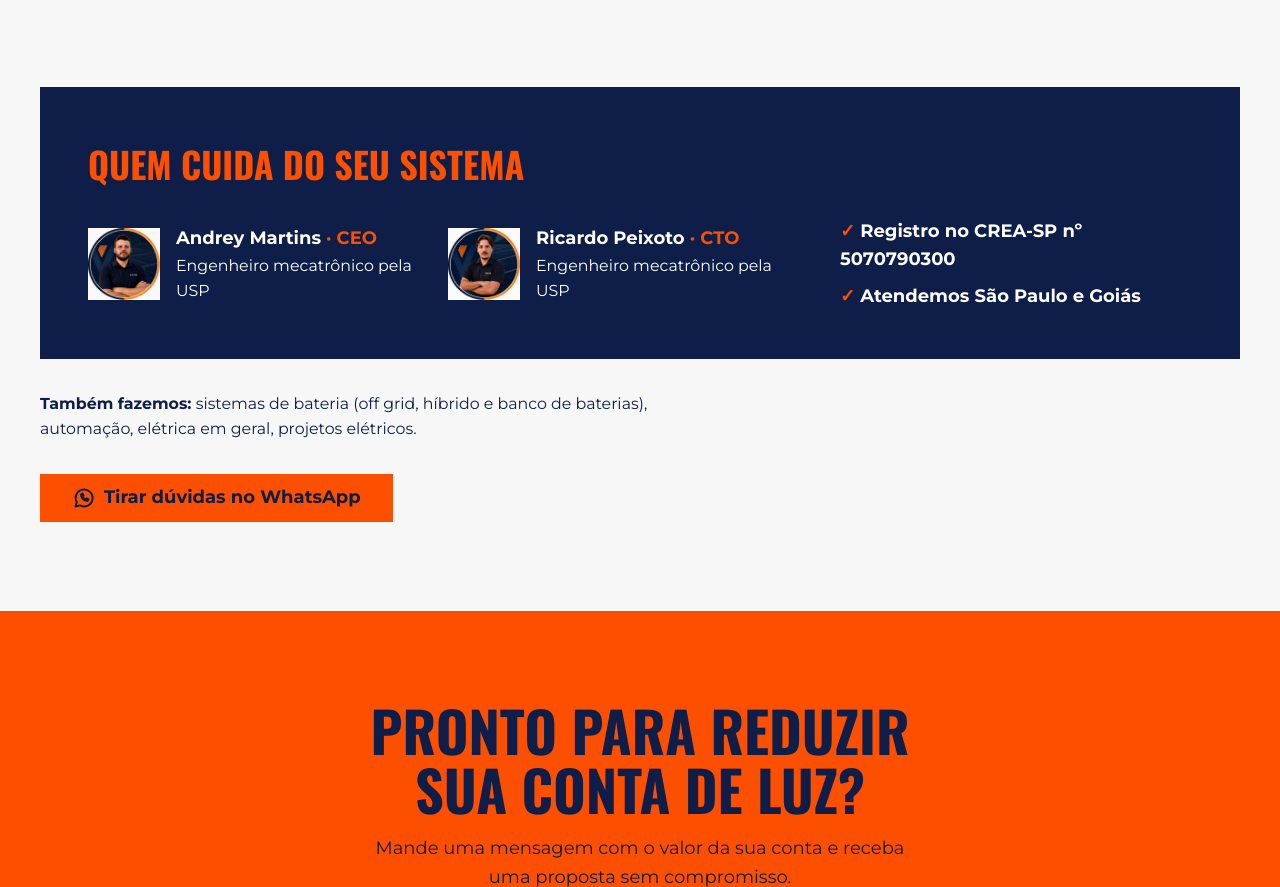
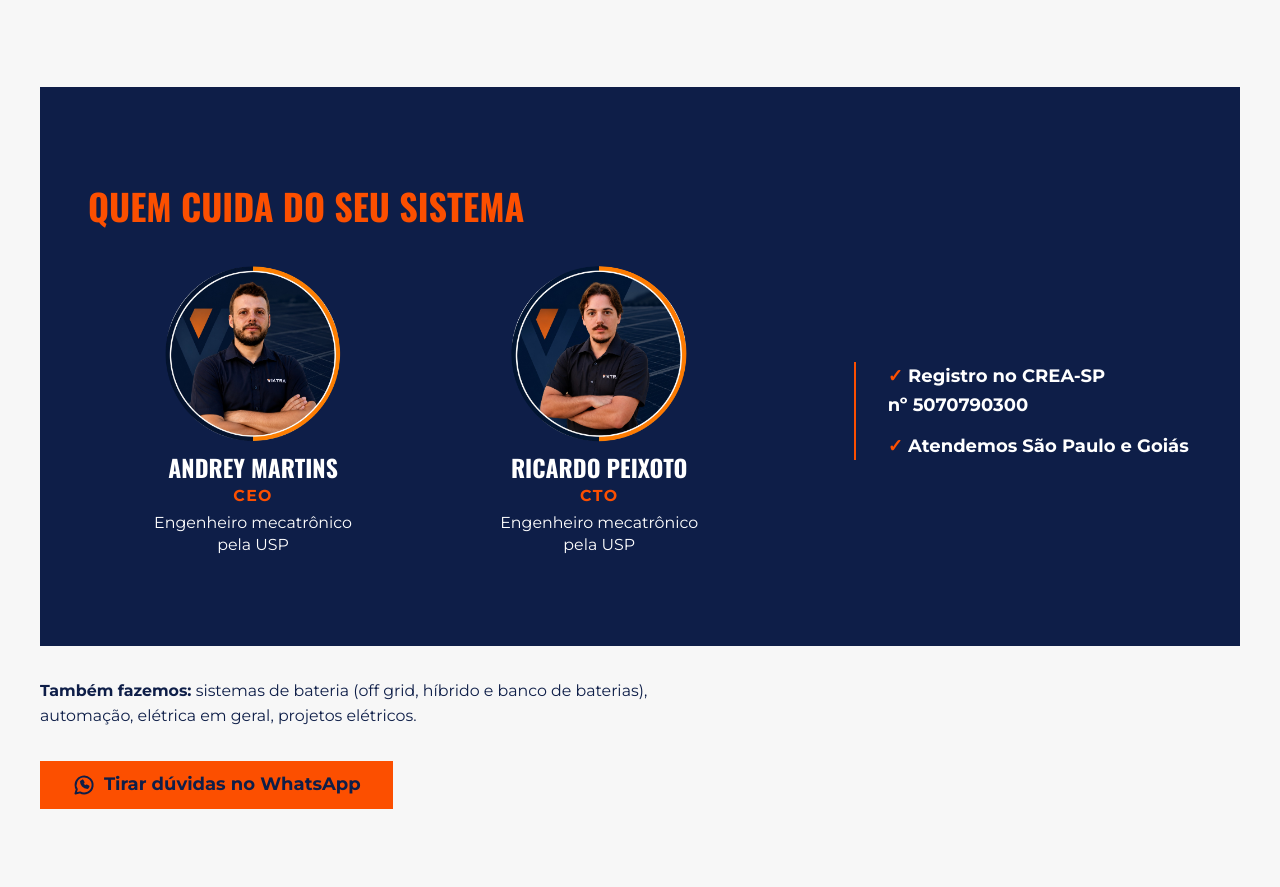
Before and after one commit to Viktra-Engenharia/viktra-monorepo, an Astro site: page / in a window 1280 px wide. Shown: the part 2958-3845 px from the top of the page. Built offline with nearby package versions, Linux system fonts and the light colour scheme; Astro itself is replaced by a stand-in of ours.

Commit message:
style: feature new founder portraits in credibility block
Co-Authored-By: Claude Opus 5.5 <noreply@anthropic.com>

```diff
--- a/src/components/AfterSales.astro
+++ b/src/components/AfterSales.astro
@@ -110,26 +110,25 @@ const lastItemIndex = afterSalesItems.length - 1;
                 <Image
                   class="after-sales__founder-photo"
                   src={founder.photo}
-                  alt=""
-                  width={72}
-                  height={72}
+                  alt={`Foto de ${founder.name}`}
+                  width={176}
+                  height={176}
                   densities={[1, 2]}
                   format="webp"
                   loading="lazy"
                 />
               )}
-              <div>
-                <p class="after-sales__founder-name">
-                  {founder.name} <span class="after-sales__founder-role">· {founder.role}</span>
-                </p>
-                <p class="after-sales__founder-education">{founder.education}</p>
-              </div>
+              <p class="after-sales__founder-name">{founder.name}</p>
+              <p class="after-sales__founder-role">{founder.role}</p>
+              <p class="after-sales__founder-education">{founder.education}</p>
             </li>
           ))
         }
       </ul>
       <ul class="after-sales__facts">
-        <li>Registro no CREA-SP nº {site.legal.creaSp}</li>
+        <li>
+          Registro no CREA-SP <span class="after-sales__nowrap">nº {site.legal.creaSp}</span>
+        </li>
         <li>Atendemos São Paulo e Goiás</li>
         {yearsInBusiness && <li>{yearsInBusiness} anos de mercado</li>}
       </ul>
@@ -240,9 +239,9 @@ const lastItemIndex = afterSalesItems.length - 1;
 
   .after-sales__trust {
     display: grid;
-    gap: var(--space-5);
+    gap: var(--space-6);
     margin-top: var(--space-8);
-    padding: var(--space-6) var(--space-5);
+    padding: var(--space-7) var(--space-5);
     background-color: var(--color-navy);
     color: var(--color-white);
   }
@@ -252,12 +251,14 @@ const lastItemIndex = afterSalesItems.length - 1;
     color: var(--color-orange);
     font-family: var(--font-heading);
     font-size: var(--text-xl);
+    text-align: center;
     text-transform: uppercase;
   }
 
   .after-sales__founders {
     display: grid;
-    gap: var(--space-4);
+    grid-template-columns: repeat(2, minmax(0, 1fr));
+    gap: var(--space-5) var(--space-4);
     margin: 0;
     padding: 0;
     list-style: none;
@@ -266,40 +267,58 @@ const lastItemIndex = afterSalesItems.length - 1;
   .after-sales__founder {
     display: flex;
     align-items: center;
-    gap: var(--space-4);
+    flex-direction: column;
+    text-align: center;
   }
 
+  /* Portraits are already circular (brand ring baked in); radius just trims edge halos. */
   .after-sales__founder-photo {
-    width: 4.5rem;
-    height: 4.5rem;
-    flex: 0 0 auto;
-    object-fit: cover;
+    width: min(100%, 8rem);
+    height: auto;
+    aspect-ratio: 1;
+    margin-bottom: var(--space-3);
+    border-radius: 50%;
   }
 
   .after-sales__founder-name,
+  .after-sales__founder-role,
   .after-sales__founder-education {
     margin: 0;
   }
 
   .after-sales__founder-name {
-    font-weight: 700;
+    font-family: var(--font-heading);
+    font-size: var(--text-lg);
+    line-height: 1.2;
+    text-transform: uppercase;
   }
 
   .after-sales__founder-role {
     color: var(--color-orange);
+    font-size: var(--text-sm);
+    font-weight: 700;
+    letter-spacing: 0.08em;
   }
 
   .after-sales__founder-education {
+    max-width: 22ch;
+    margin-top: var(--space-1);
     font-size: var(--text-sm);
+    line-height: 1.4;
   }
 
   .after-sales__facts {
     display: grid;
-    gap: var(--space-2);
+    gap: var(--space-3);
     margin: 0;
-    padding: 0;
+    padding: var(--space-5) 0 0;
+    border-top: 2px solid var(--color-orange);
     list-style: none;
     font-weight: 700;
+  }
+
+  .after-sales__nowrap {
+    white-space: nowrap;
   }
 
   .after-sales__facts li::before {
@@ -334,16 +353,23 @@ const lastItemIndex = afterSalesItems.length - 1;
     .after-sales__trust {
       grid-template-columns: 2fr 1fr;
       align-items: center;
-      gap: var(--space-5) var(--space-7);
-      padding: var(--space-7);
+      gap: var(--space-6) var(--space-8);
+      padding: var(--space-8) var(--space-7);
     }
 
     .after-sales__trust-title {
       grid-column: 1 / -1;
+      text-align: left;
     }
 
-    .after-sales__founders {
-      grid-template-columns: 1fr 1fr;
+    .after-sales__founder-photo {
+      width: 11rem;
+    }
+
+    .after-sales__facts {
+      padding: 0 0 0 var(--space-6);
+      border-top: 0;
+      border-left: 2px solid var(--color-orange);
     }
   }
 </style>
--- a/src/data/team.ts
+++ b/src/data/team.ts
@@ -1,6 +1,6 @@
 import type { ImageMetadata } from 'astro';
-import andreyImage from '../assets/images/founder-andrey.jpeg';
-import ricardoImage from '../assets/images/founder-ricardo.jpeg';
+import andreyImage from '../assets/images/founder-andrey.png';
+import ricardoImage from '../assets/images/founder-ricardo.png';
 
 export interface Founder {
   name: string;
```
Also changed, not shown: src/assets/images/founder-andrey.jpeg (deleted), src/assets/images/founder-andrey.png (added), src/assets/images/founder-ricardo.jpeg (deleted), src/assets/images/founder-ricardo.png (added).
